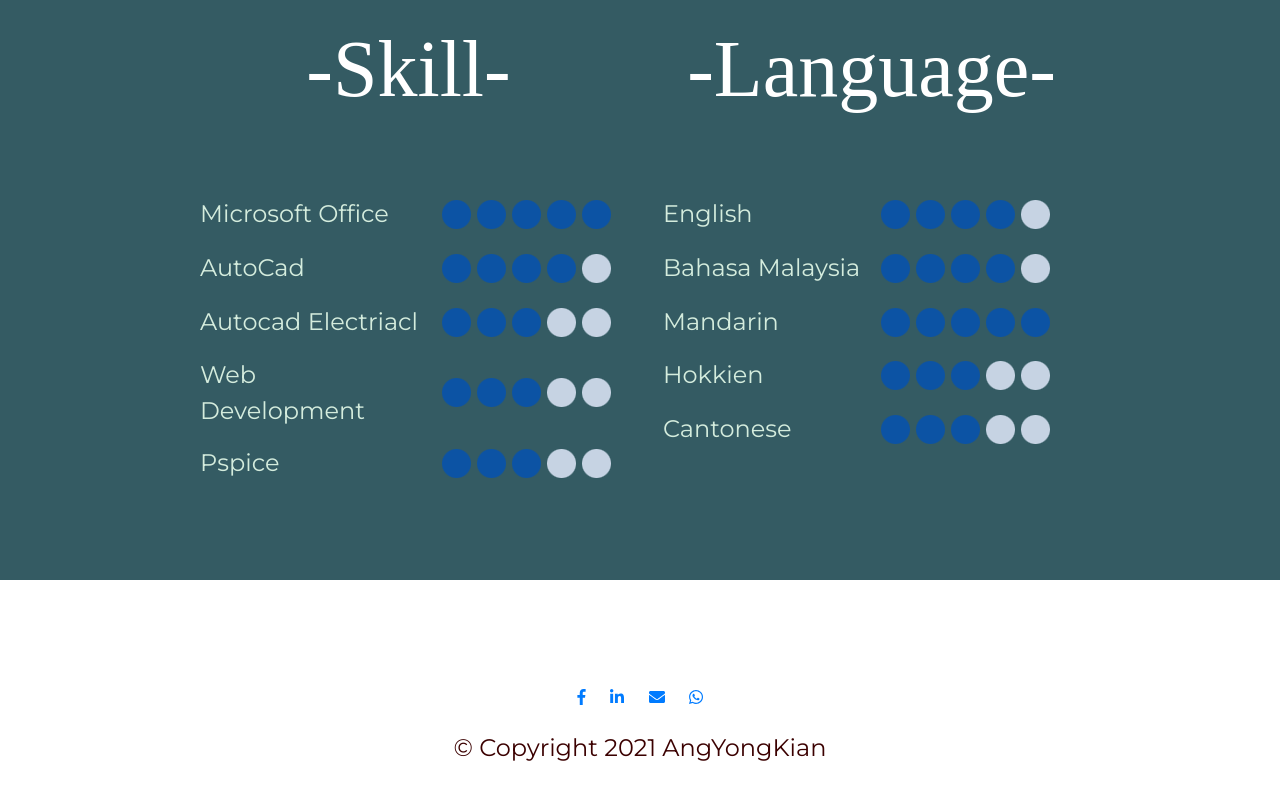
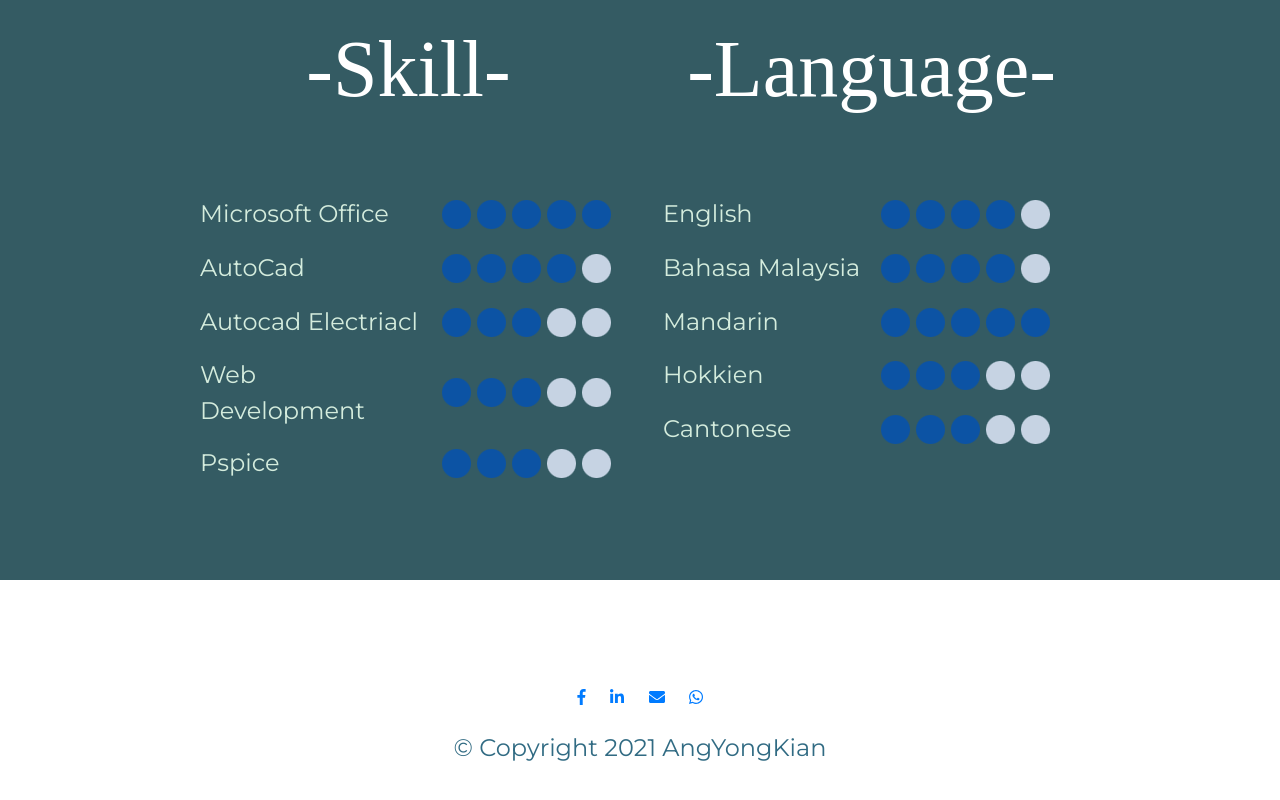
Before and after one commit to AngYongKian/Resume, a plain HTML site: page index.html in a window 1280 px wide. Shown: the part 3348-4148 px from the top of the page. Drawn offline with nearby package versions, Linux system fonts and the light colour scheme.

Commit message:
Update style.css

```diff
--- a/CSS/style.css
+++ b/CSS/style.css
@@ -159,7 +159,7 @@ td{
 
   /* Footer Section */
   .footer-des{
-    color: #3B0000;
+    color: #316B83;
   }
 
   .social-icon {
```
